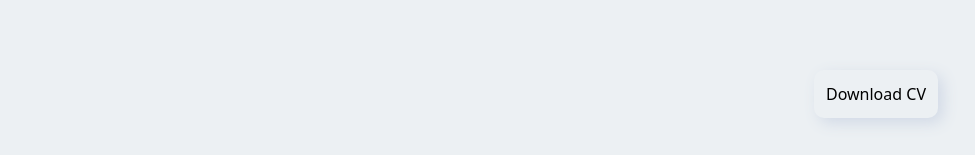
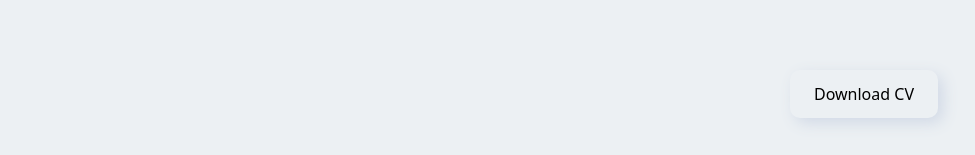
Before and after one commit to eminfidan/eminfidan.dev, a Next.js app: page / in a window 1280 px wide. Shown: the part 642-797 px from the top of the page, without its empty margins (302-1277 px from the left). Built offline with nearby package versions, Linux system fonts and the light colour scheme.

Commit message:
refactor(cv): change cv button logic and add some style

```diff
--- a/pages/index.tsx
+++ b/pages/index.tsx
@@ -109,9 +109,11 @@ export default function Home() {
         </div>
       </main>
       <div className="absolute bottom-10 right-10">
-        <a href="cv.pdf" target="_blank" rel="noreferrer">
-          <button className="btn shadow-md p-3 rounded">Download CV</button>
-        </a>
+        <button className="btn shadow-md p-3 rounded hover:text-primary hover:transition-colors hover:duration-300">
+          <a href="cv.pdf" target="_blank" rel="noreferrer" className="p-3">
+            Download CV
+          </a>
+        </button>
       </div>
     </>
   );
```
